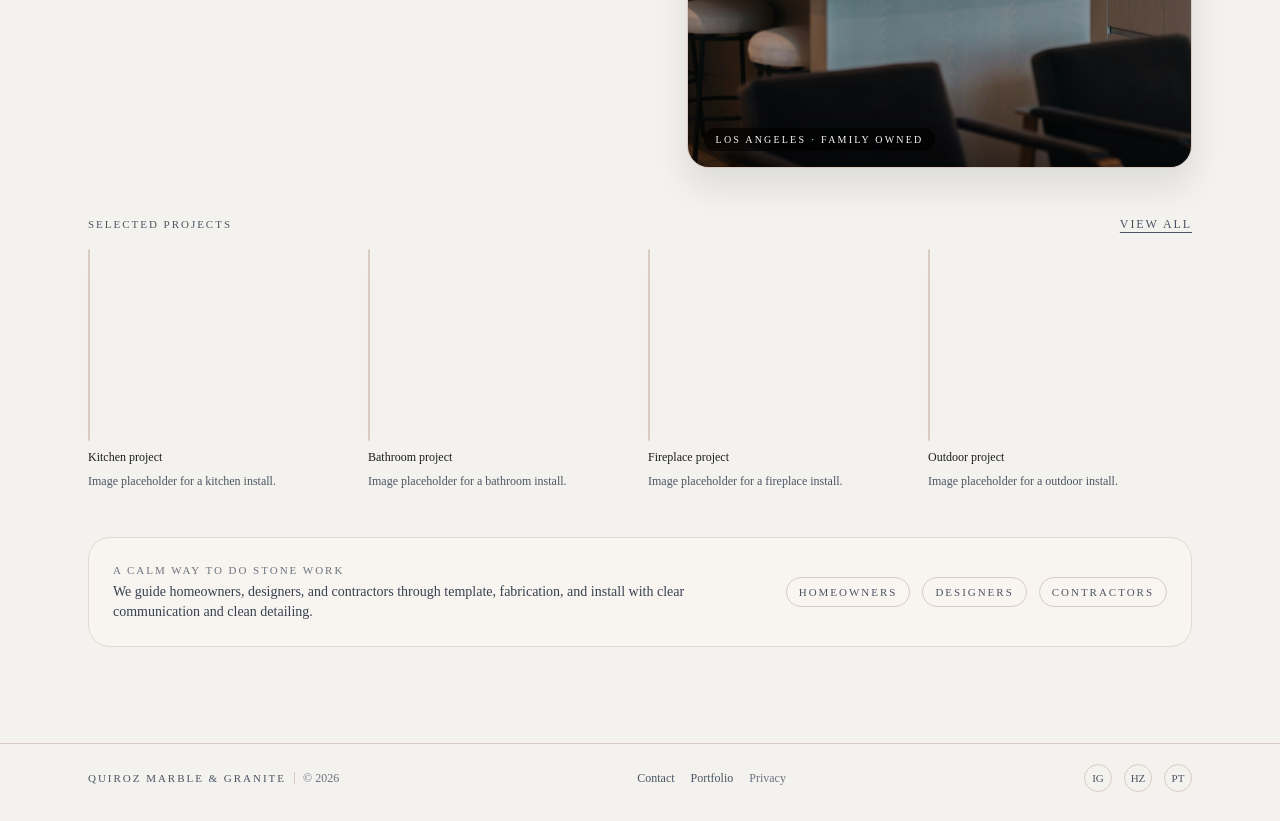
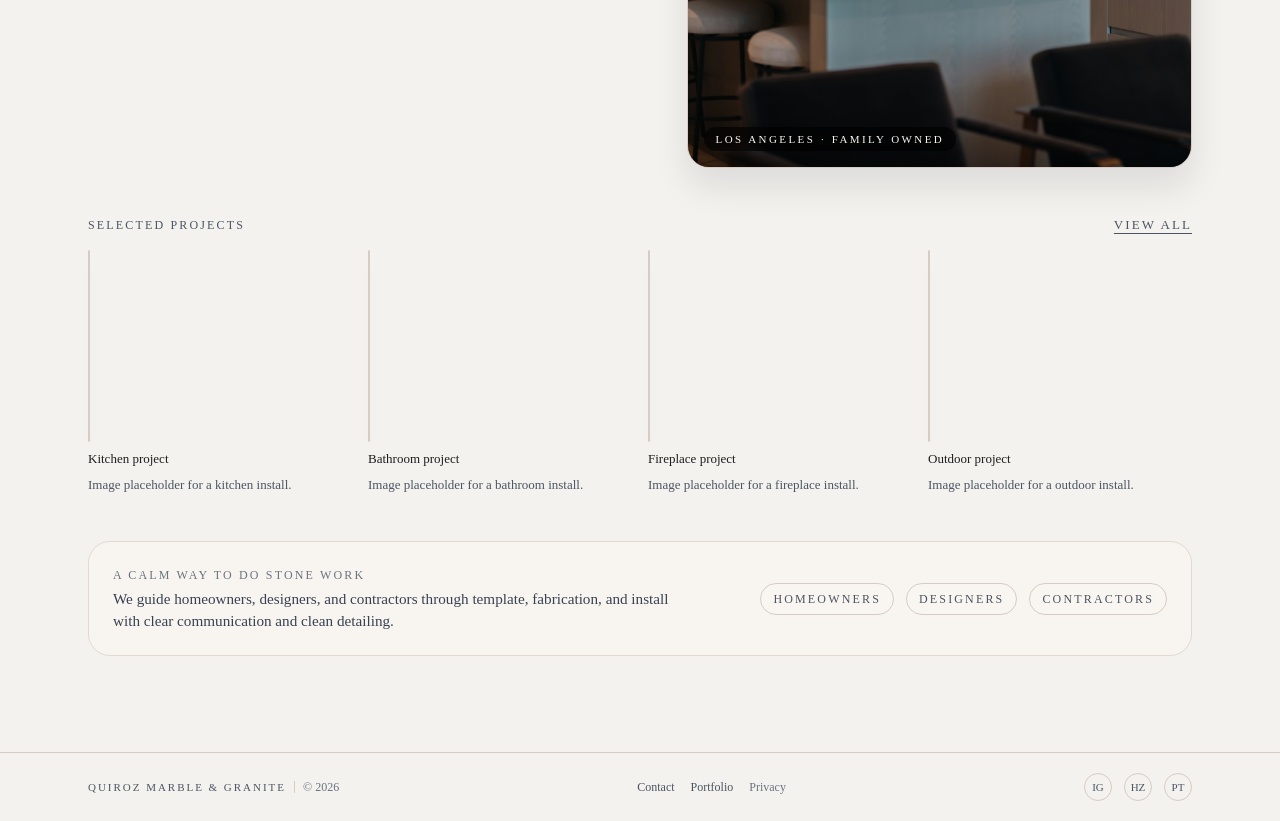
Before and after one commit to leoqjr/quiroz-marble-and-granite-site, a Next.js app: page / in a window 1280 px wide. Shown: the part 600-1421 px from the top of the page. Built offline with nearby package versions, Linux system fonts and the light colour scheme; grey boxes are pictures that could not be loaded.

Commit message:
design tweek

```diff
--- a/src/components/site/home-page-client.tsx
+++ b/src/components/site/home-page-client.tsx
@@ -48,7 +48,7 @@ export function HomePageClient() {
 
   return (
     <div className="bg-[#F3F2EE]">
-      <main className="mx-auto flex max-w-6xl flex-col gap-8 px-4 pb-18 pt-8 md:gap-12 md:px-6 md:pb-24 md:pt-14">
+      <main className="mx-auto flex max-w-6xl flex-col gap-8 md:gap-12 px-4 pb-18 pt-8 md:px-6 md:pb-24 md:pt-14">
         {/* Hero */}
         <HeroSection />
 
@@ -86,7 +86,7 @@ function HeroSection() {
           Elevated stone fabrication in Los Angeles.
         </h1>
 
-        <p className="max-w-md text-sm leading-relaxed text-[#4B5563]">
+        <p className="max-w-md md:max-w-lg text-sm md:text-[0.95rem] leading-relaxed text-[#4B5563]">
           Custom countertops and stone surfaces in granite, marble, quartz, and
           porcelain for kitchens, bathrooms, fireplaces, and outdoor spaces.
         </p>
@@ -115,7 +115,7 @@ function HeroSection() {
         <div className="pointer-events-none absolute inset-x-0 bottom-0 h-24 bg-gradient-to-t from-black/45 via-black/15 to-transparent" />
 
         <div className="pointer-events-none absolute inset-x-0 bottom-0 px-4 pb-4">
-          <span className="inline-flex rounded-full bg-black/60 px-3 py-1 text-[10px] font-medium uppercase tracking-[0.22em] text-[#F9F7F2] backdrop-blur-[3px]">
+          <span className="inline-flex rounded-full bg-black/60 px-3 py-1 text-[10px] md:text-[11px] font-medium uppercase tracking-[0.22em] text-[#F9F7F2] backdrop-blur-[3px]">
             Los Angeles · Family owned
           </span>
         </div>
@@ -130,13 +130,13 @@ function TrustStrip() {
       initial={{ opacity: 0, y: 8 }}
       animate={{ opacity: 1, y: 0 }}
       transition={{ duration: 0.6, ease: "easeOut", delay: 0.15 }}
-      className="flex flex-col gap-4 rounded-3xl border border-[#E3D9CE] bg-[#F8F5F0] px-4 py-5 md:flex-row md:items-center md:justify-between md:px-6 md:py-6"
+      className="flex flex-col gap-4 rounded-3xl border border-[#E3D9CE] bg-[#F8F5F0] px-4 py-6 md:flex-row md:items-center md:justify-between md:px-6 md:py-6"
     >
       <div className="space-y-1">
-        <p className="text-[11px] font-medium uppercase tracking-[0.18em] text-[#6B7280]">
+        <p className="text-[11px] md:text-[12px] font-medium uppercase tracking-[0.18em] text-[#6B7280]">
           A calm way to do stone work
         </p>
-        <p className="max-w-xl text-sm text-[#374151]">
+        <p className="max-w-xl text-sm md:text-[0.95rem] text-[#374151]">
           We guide homeowners, designers, and contractors through template,
           fabrication, and install with clear communication and clean detailing.
         </p>
@@ -149,7 +149,7 @@ function TrustStrip() {
             whileHover={{ y: -2 }}
             whileTap={{ scale: 0.97 }}
             transition={{ type: "spring", stiffness: 260, damping: 20 }}
-            className="inline-flex items-center rounded-full border border-[#D8CBC3] bg-[#F9F6F1] px-3 py-1.5 text-[11px] font-medium uppercase tracking-[0.18em] text-[#4B5563]"
+            className="inline-flex items-center rounded-full border border-[#D8CBC3] bg-[#F9F6F1] px-3 py-1.5 text-[11px] md:text-[12px] font-medium uppercase tracking-[0.18em] text-[#4B5563]"
           >
             {label}
           </motion.div>
@@ -172,12 +172,12 @@ function PortfolioPreviewSection({
       className="space-y-4"
     >
       <div className="flex items-baseline justify-between">
-        <p className="text-[11px] font-medium uppercase tracking-[0.18em] text-[#4B5563]">
+        <p className="text-[11px] md:text-[12px] font-medium uppercase tracking-[0.18em] text-[#4B5563]">
           Selected projects
         </p>
         <Link
           href="/portfolio"
-          className="text-xs font-medium uppercase tracking-[0.16em] text-[#4B5563] underline underline-offset-4 hover:text-[#1D1D1D]"
+          className="text-xs md:text-[13px] font-medium uppercase tracking-[0.16em] text-[#4B5563] underline underline-offset-4 hover:text-[#1D1D1D]"
         >
           View all
         </Link>
@@ -214,10 +214,10 @@ function PortfolioPreviewSection({
                   <div className="absolute inset-0 bg-[radial-gradient(circle_at_top,_#FFFFFF_0,_#E5DED7_50%,_#D3C8BD_100%)]" />
                 )}
               </div>
-              <p className="text-xs font-medium text-[#1D1D1D]">
+              <p className="text-xs md:text-[13px] font-medium text-[#1D1D1D]">
                 {item.label} project
               </p>
-              <p className="text-xs text-[#4B5563]">
+              <p className="text-xs md:text-[13px] text-[#4B5563]">
                 Image placeholder for a {item.label.toLowerCase()} install.
               </p>
             </button>
@@ -263,7 +263,7 @@ function PortfolioLightbox({
         <button
           type="button"
           onClick={onClose}
-          className="absolute right-4 top-3 text-xs uppercase tracking-[0.18em] text-[#4B5563] hover:text-[#1D1D1D]"
+          className="absolute right-4 top-3 text-[11px] md:text-xs uppercase tracking-[0.18em] text-[#4B5563] hover:text-[#1D1D1D]"
         >
           Close
         </button>
@@ -283,11 +283,13 @@ function PortfolioLightbox({
             )}
           </div>
           <div className="space-y-1">
-            <p className="text-[11px] font-medium uppercase tracking-[0.18em] text-[#4B5563]">
+            <p className="text-[11px] md:text-[12px] font-medium uppercase tracking-[0.18em] text-[#4B5563]">
               {item.label} project
             </p>
-            <p className="text-sm text-[#1D1D1D]">{item.description}</p>
-            <p className="text-xs text-[#4B5563]">
+            <p className="text-sm md:text-[0.95rem] text-[#1D1D1D]">
+              {item.description}
+            </p>
+            <p className="text-xs md:text-[13px] text-[#4B5563]">
               This lightbox will show a large project image and concise details
               once photography is ready.
             </p>
```
